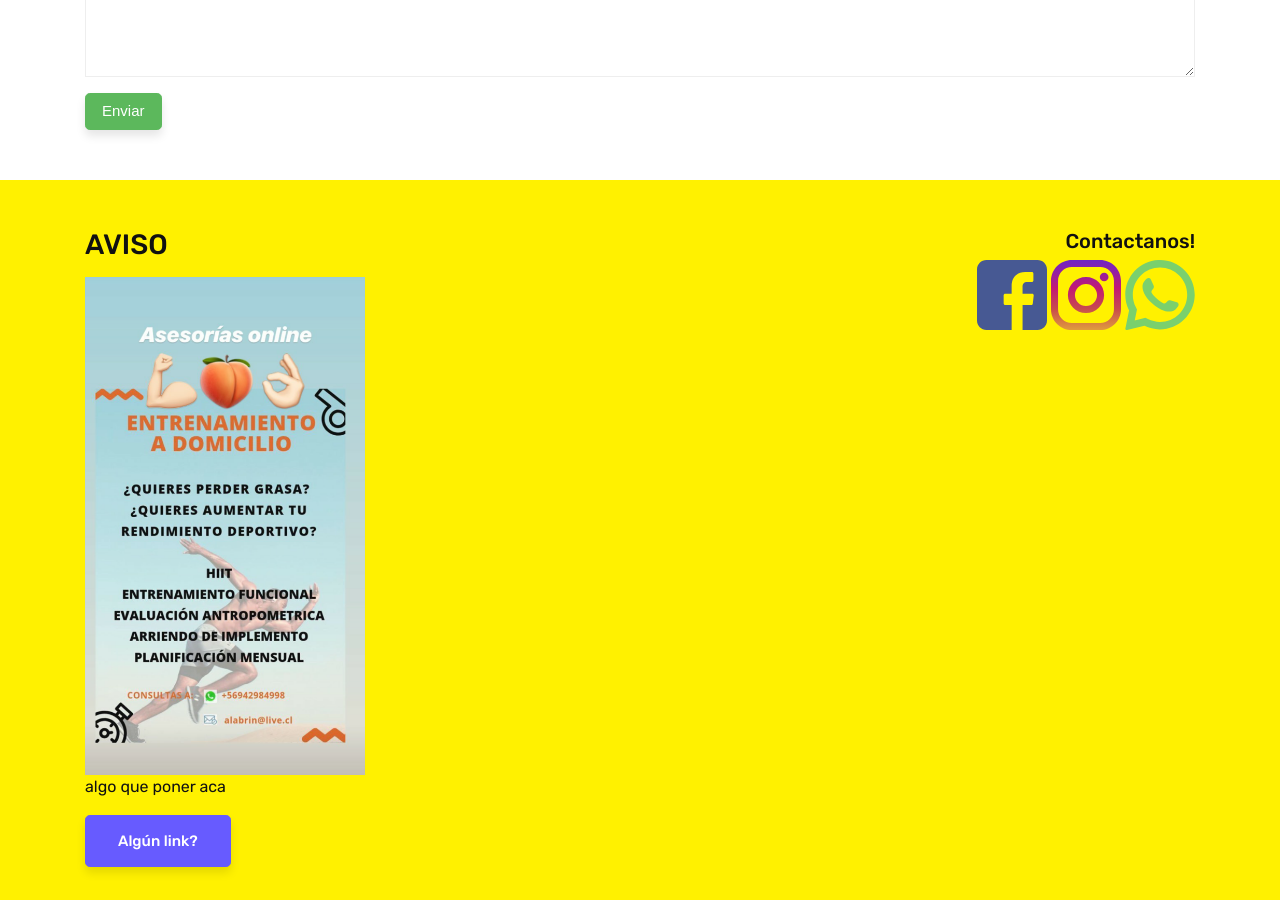
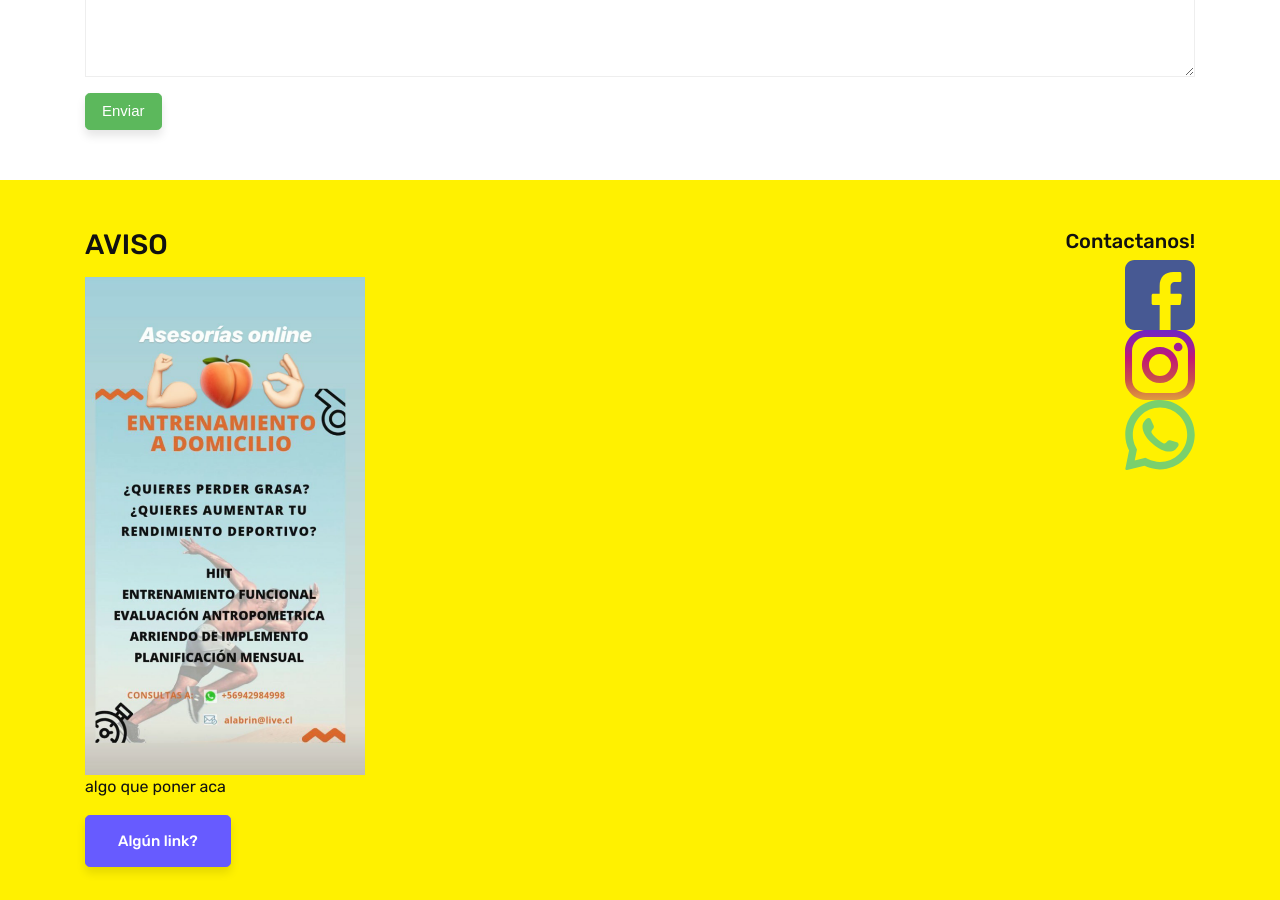
Before and after one commit to msanhueza/alex, a Jekyll site: the page built from contact.html, in a window 1280 px wide and 900 px high, scrolled down 374 px. Built offline with Jekyll 4.4.1, drawn with Linux system fonts in a browser that asks for light colours.

Commit message:
Update default.html

```diff
--- a/_layouts/default.html
+++ b/_layouts/default.html
@@ -119,17 +119,19 @@
     <div class="beforefooter">
         <div class="container">
             <div class="row justify-content-center">
-                <div class="col-md-8">
+                <div class="col-md-4">
                     <h3>AVISO</h3>
                     <img src="{{ site.baseurl }}/assets/images/entrenamiento_domicilio.png" alt="Entrenamiento a domicilio" width="280" height="1120">
                     <p>algo que poner aca</span></p>
                     <a class="btn btn-primary btn-lg" href="#">Algún link?</a>
                 </div>
-                <div class="col-md-4 text-right footersocial">
+                <div class="col-md-8 text-right footersocial">
                     <h5>Contactanos!</h5>
 
                     <a href="https://www.facebook.com/pages/category/Health---Wellness-Website/Entrenar-con-Ciencia-2431184923783303/"><img src="{{ site.baseurl }}/assets/images/facebook.svg" width="70" height="70" title="Facebook"></a>
+                    </br>
                     <a href="https://www.instagram.com/entrenarcon.ciencia/"><img src="{{ site.baseurl }}/assets/images/instagram.svg" width="70" height="70" title="Instagram"></a>
+                    </br>
                     <a href="https://wa.me/+56942984998"><img src="{{ site.baseurl }}/assets/images/whatsapp.svg" width="70" height="70" title="Whatsapp"></a>
 
 
```
